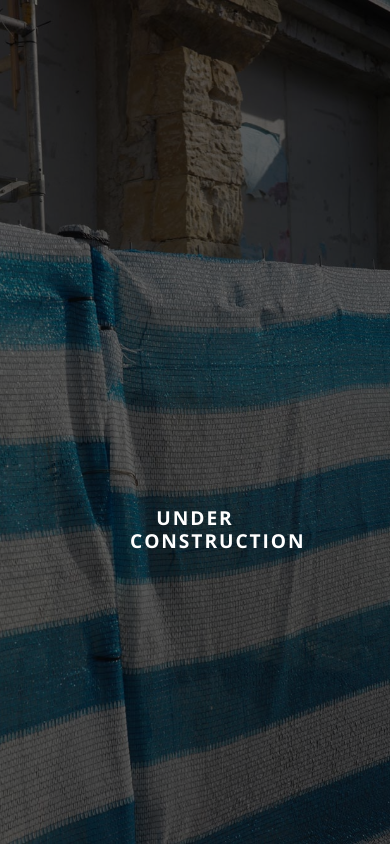
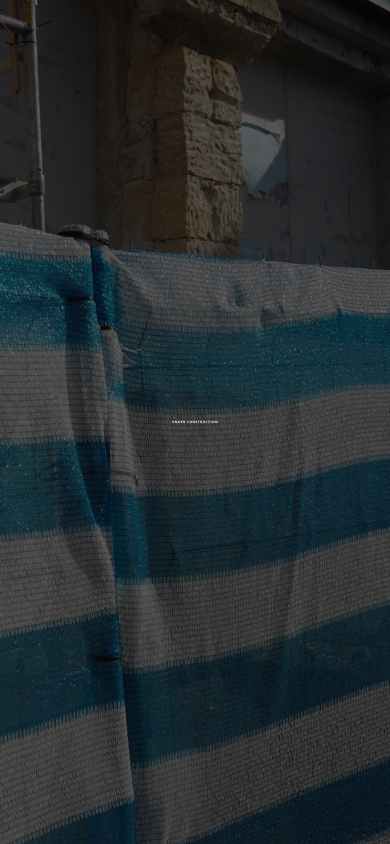
Before and after one commit to jeremyblake102/jeremyblake102.github.io, a plain HTML site: page index.html in a window 390 px wide. Drawn offline with nearby package versions, Linux system fonts and the light colour scheme.

Commit message:
Add files via upload

```diff
--- a/index.html
+++ b/index.html
@@ -59,8 +59,6 @@
             animation: fadeInUp 1.5s ease-out;
         }
 
-
-
         @keyframes fadeInUp {
             from {
                 opacity: 0;
@@ -78,16 +76,9 @@
                 background-image: url('uc_t.jpg'); /* Tablet image */
             }
 
-            .content {
-                justify-content: flex-start;
-                padding-top: 60vh;
-            }
-
             .under-construction {
-                font-size: 2.5rem;
+                font-size: 0.24rem;
                 letter-spacing: 0.15em;
-                max-width: 33.33vw;
-                line-height: 1.2;
             }
         }
 
@@ -97,38 +88,17 @@
                 background-image: url('uc_m.jpg'); /* Mobile image */
             }
 
-            .content {
-                justify-content: flex-start;
-                padding-top: 60vh;
-            }
-
             .under-construction {
-                font-size: 1.8rem;
+                font-size: 0.2rem;
                 letter-spacing: 0.15em;
-                max-width: 33.33vw;
-                line-height: 1.2;
-            }
-        }
-
-        @media (max-width: 480px) {
-            .content {
-                justify-content: flex-start;
-                padding-top: 60vh;
-            }
-
-            .under-construction {
-                font-size: 1.2rem;
-                letter-spacing: 0.1em;
-                max-width: 33.33vw;
-                line-height: 1.2;
             }
         }
     </style>
 </head>
 <body>
     <div class="background-image"></div>
-            <div class="content">
-            <h1 class="under-construction">Under Construction</h1>
-        </div>
+    <div class="content">
+        <h1 class="under-construction">Under Construction</h1>
+    </div>
 </body>
 </html>
```
